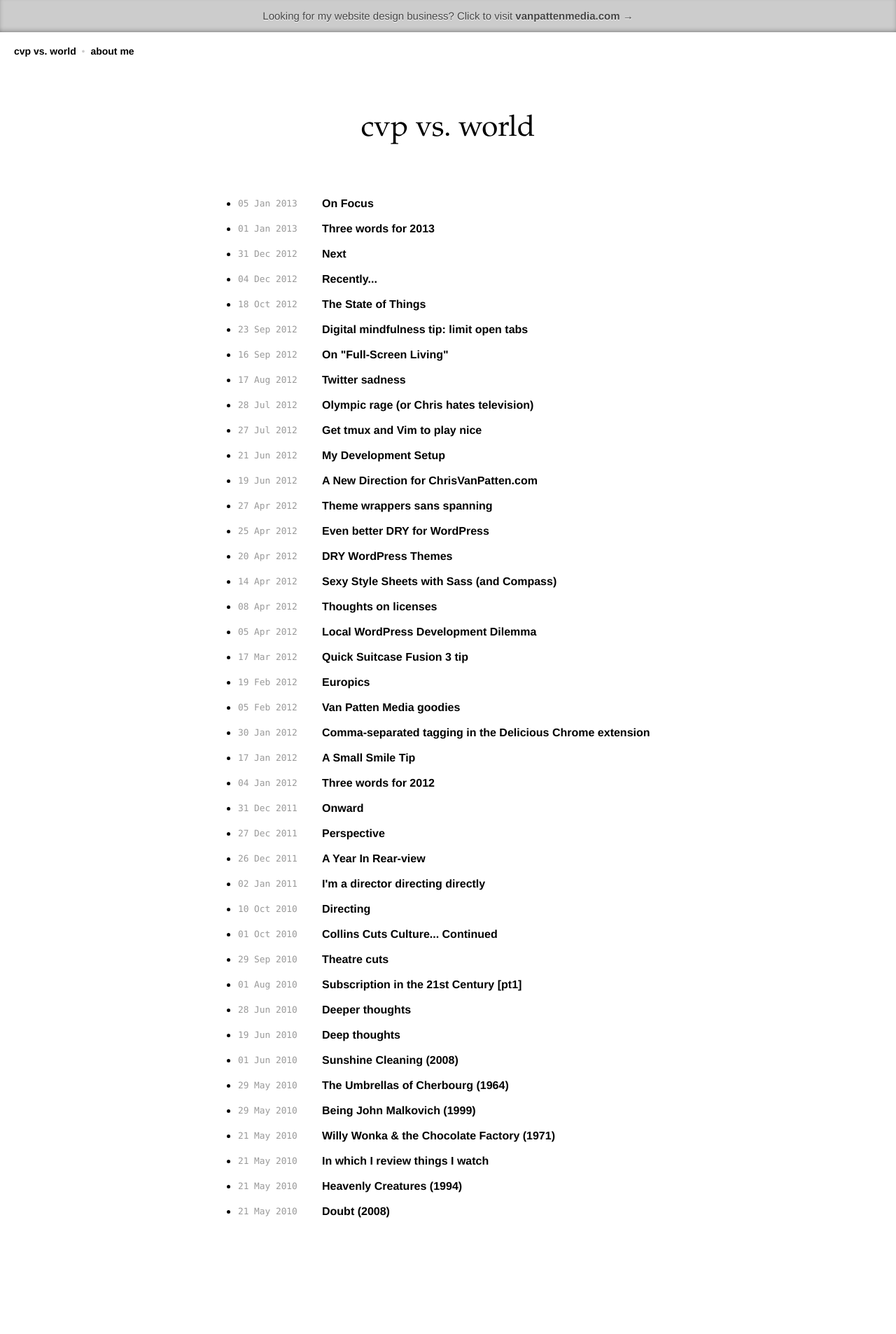
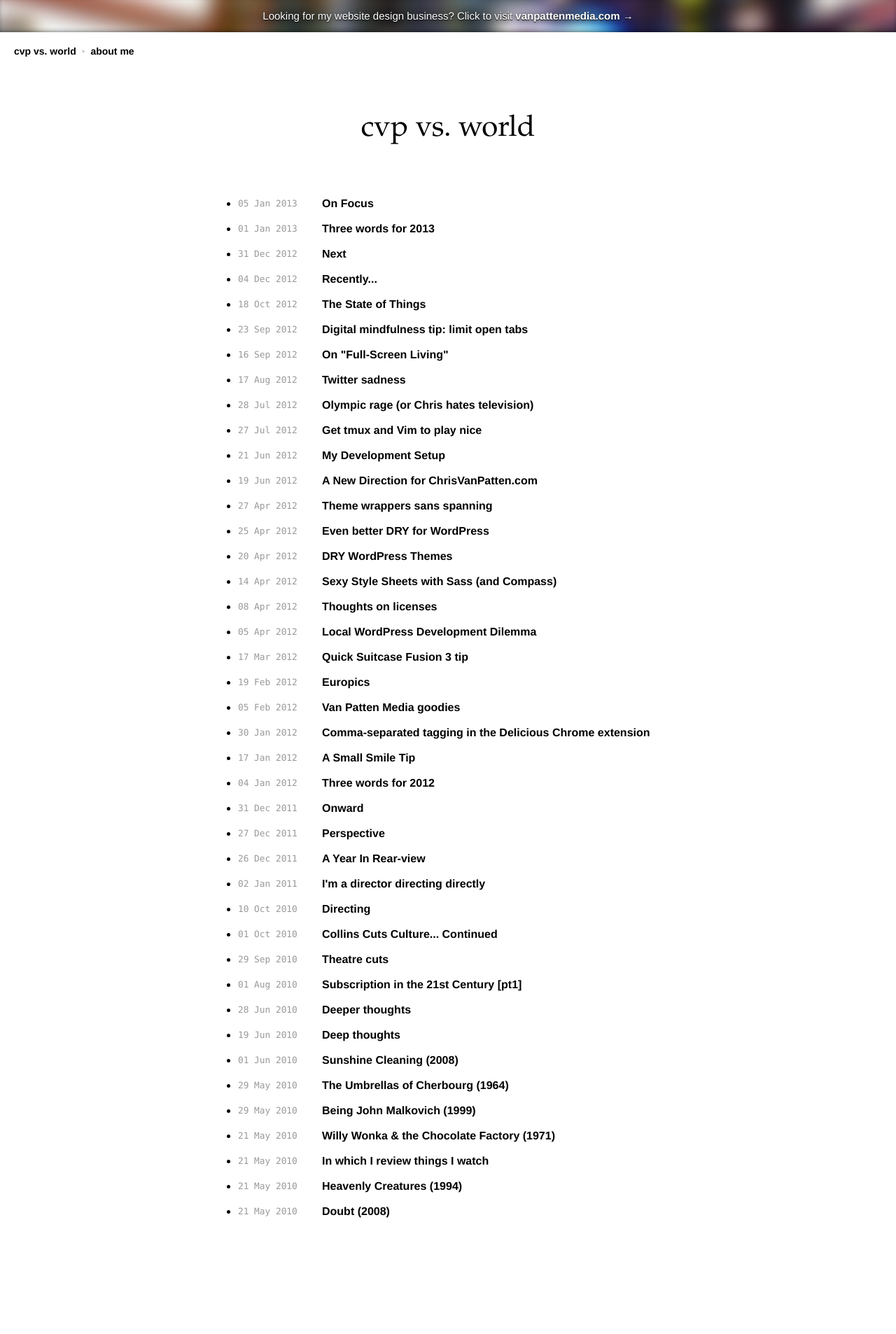
Before and after one commit to chrisvanpatten/chrisvanpatten.github.com, a Jekyll site: the page built from index.html, in a window 1280 px wide. Shown: the whole page at 70% size. Built offline with Jekyll 4.4.1, drawn with Linux system fonts in a browser that asks for light colours.

Commit message:
New background for the vpm-banner

```diff
--- a/config.rb
+++ b/config.rb
@@ -1 +1,2 @@
 sass_dir = "_sass"
+images_dir = "images"
--- a/stylesheets/global.css
+++ b/stylesheets/global.css
@@ -22,51 +22,49 @@
 #vpm-banner a {
   display: block;
   padding: 10px 8px;
-  background: #DDD;
-  border-bottom: #AAA;
-  -webkit-box-shadow: inset 0 -3px 10px -5px #333333;
-  -moz-box-shadow: inset 0 -3px 10px -5px #333333;
-  box-shadow: inset 0 -3px 10px -5px #333333;
-  color: #444;
-  text-shadow: 0 1px 1px white;
+  background: url('/images/vpm-banner.jpg?1359833241') center center no-repeat;
+  -webkit-box-shadow: inset 0 -3px 10px -5px black;
+  -moz-box-shadow: inset 0 -3px 10px -5px black;
+  box-shadow: inset 0 -3px 10px -5px black;
+  color: #FFF;
+  text-shadow: 0 1px 1px black, 0 1px 10px black;
   text-align: center;
   font-weight: normal;
 }
-/* line 15, ../_sass/layout/_header.scss */
+/* line 14, ../_sass/layout/_header.scss */
 #vpm-banner a:hover {
   text-decoration: none;
-  background: #CCC;
 }
 
-/* line 22, ../_sass/layout/_header.scss */
+/* line 20, ../_sass/layout/_header.scss */
 #header {
   display: block;
   font: 14px/1 "proxima-nova", "HelveticaNeue-Light", "Helvetica Neue Light", "Helvetica Neue", Helvetica, Arial, "Liberation Sans", FreeSans, sans-serif;
   margin: 20px;
 }
 
-/* line 29, ../_sass/layout/_header.scss */
+/* line 27, ../_sass/layout/_header.scss */
 #header-left_nav {
   float: left;
 }
-/* line 32, ../_sass/layout/_header.scss */
+/* line 30, ../_sass/layout/_header.scss */
 #header-left_nav h1 {
   display: inline;
   font: 14px/1 "proxima-nova", "HelveticaNeue-Light", "Helvetica Neue Light", "Helvetica Neue", Helvetica, Arial, "Liberation Sans", FreeSans, sans-serif;
 }
 
-/* line 38, ../_sass/layout/_header.scss */
+/* line 36, ../_sass/layout/_header.scss */
 #splitter {
   color: #CCC;
   margin: 0 4px;
 }
 
-/* line 43, ../_sass/layout/_header.scss */
+/* line 41, ../_sass/layout/_header.scss */
 #header-post_nav {
   float: right;
   text-align: right;
 }
-/* line 47, ../_sass/layout/_header.scss */
+/* line 45, ../_sass/layout/_header.scss */
 #header-post_nav a {
   margin: 0 0 0 10px;
 }
```
Also changed, not shown: _sass/layout/_header.scss (+4 -6 lines), images/vpm-banner.jpg (added).
